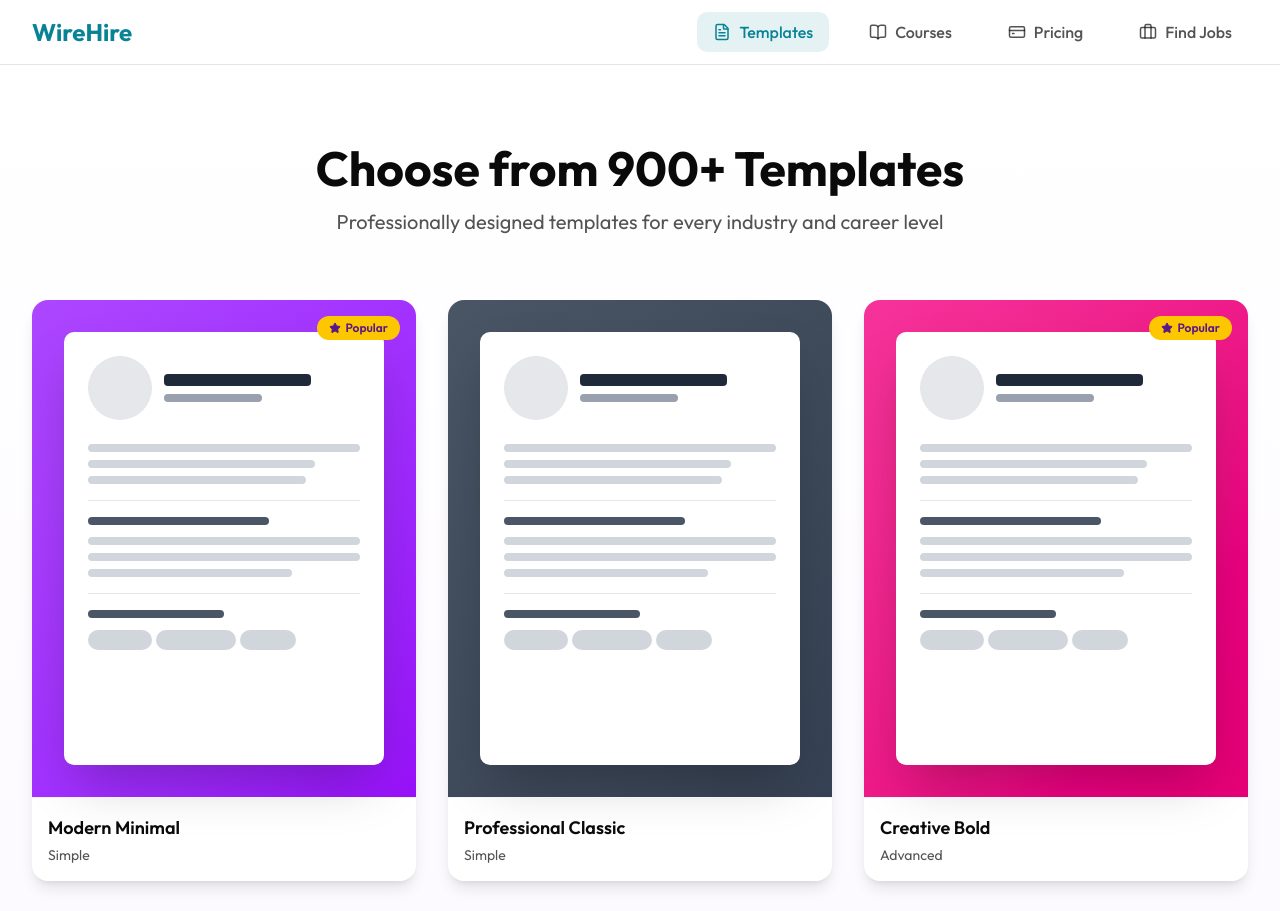
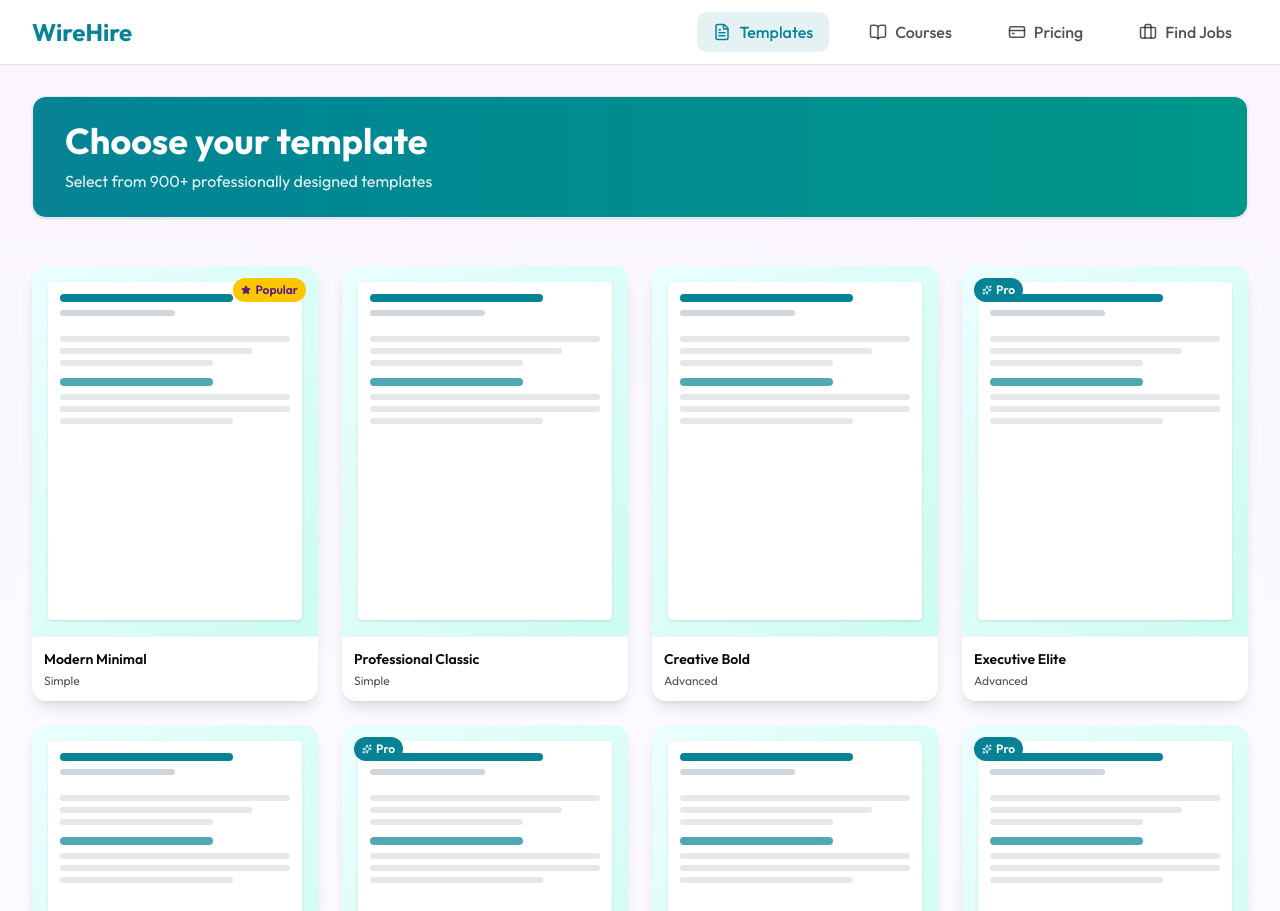
Before and after one commit to emibrahaj/swe302-resumecoverlettergen, a Next.js app in the folder frontend/: page /templates/all in a window 1280 px wide. Shown: the top 911 px of the page. Built offline with nearby package versions, Linux system fonts and the light colour scheme.

Commit message:
This reverts commit dbe3799d
Took 1 hour 21 minutes

```diff
--- a/frontend/src/components/figma/TemplatesShowcase.tsx
+++ b/frontend/src/components/figma/TemplatesShowcase.tsx
@@ -1,93 +1,177 @@
 "use client";
-import {ArrowLeft, Star} from 'lucide-react';
+
+import { Sparkles, Star } from "lucide-react";
+
+interface Template {
+  id: string;
+  name: string;
+  category: "simple" | "advanced";
+  preview: string;
+  isPremium: boolean;
+  popular?: boolean;
+}
 
 interface TemplatesShowcaseProps {
-    onSelectTemplate: (templateId: string) => void;
+  onSelectTemplate: (templateId: string) => void;
 }
 
-//TODO show ALL templates in a more organized way
+const templates: Template[] = [
+  {
+    id: "1",
+    name: "Modern Minimal",
+    category: "simple",
+    preview: "modern",
+    isPremium: false,
+    popular: true,
+  },
+  {
+    id: "2",
+    name: "Professional Classic",
+    category: "simple",
+    preview: "classic",
+    isPremium: false,
+  },
+  {
+    id: "3",
+    name: "Creative Bold",
+    category: "advanced",
+    preview: "creative",
+    isPremium: false,
+  },
+  {
+    id: "4",
+    name: "Executive Elite",
+    category: "advanced",
+    preview: "executive",
+    isPremium: true,
+  },
+  {
+    id: "5",
+    name: "Tech Innovator",
+    category: "advanced",
+    preview: "tech",
+    isPremium: false,
+  },
+  {
+    id: "6",
+    name: "Designer Portfolio",
+    category: "advanced",
+    preview: "designer",
+    isPremium: true,
+  },
+  {
+    id: "7",
+    name: "Academic Scholar",
+    category: "simple",
+    preview: "academic",
+    isPremium: false,
+  },
+  {
+    id: "8",
+    name: "Startup Founder",
+    category: "advanced",
+    preview: "startup",
+    isPremium: true,
+  },
+  {
+    id: "9",
+    name: "Minimalist Pro",
+    category: "simple",
+    preview: "minimal",
+    isPremium: false,
+  },
+  {
+    id: "10",
+    name: "Bold Statement",
+    category: "advanced",
+    preview: "bold",
+    isPremium: true,
+  },
+];
 
-export function TemplatesShowcase({onSelectTemplate}: TemplatesShowcaseProps) {
-    const templates = [{
-        id: 1, name: 'Modern Minimal', category: 'Simple', popular: true, color: 'from-purple-500 to-purple-600'
-    }, {
-        id: 2, name: 'Professional Classic', category: 'Simple', popular: false, color: 'from-gray-600 to-gray-700'
-    }, {
-        id: 3, name: 'Creative Bold', category: 'Advanced', popular: true, color: 'from-pink-500 to-pink-600'
-    }, {
-        id: 4, name: 'Executive Elite', category: 'Premium', popular: false, color: 'from-indigo-600 to-purple-700'
-    }, {
-        id: 5, name: 'Tech Innovator', category: 'Advanced', popular: false, color: 'from-blue-500 to-blue-600'
-    }, {
-        id: 6, name: 'Designer Portfolio', category: 'Premium', popular: true, color: 'bg-[#088395]'
-    }];
+export function TemplatesShowcase({ onSelectTemplate }: TemplatesShowcaseProps) {
+  return (
+    <section
+      id="templates"
+      className="min-h-screen bg-gradient-to-b from-purple-50 to-white py-8 px-4 sm:px-6 lg:px-8"
+    >
+      <div className="max-w-7xl mx-auto">
+        <div className="mb-12">
+          <div className="bg-white rounded-xl shadow-sm border border-gray-200 overflow-hidden">
+            <div className="bg-gradient-to-r from-[#088395] to-teal-600 px-8 py-6">
+              <h1 className="text-3xl md:text-4xl font-bold text-white mb-2">
+                Choose your template
+              </h1>
+              <p className="text-white/90">
+                Select from 900+ professionally designed templates
+              </p>
+            </div>
+          </div>
+        </div>
 
-    return (<section id="templates" className="py-20 px-4 sm:px-6 lg:px-8 bg-gradient-to-b from-white to-purple-50">
-            <div className="max-w-7xl mx-auto">
-                <div className="text-center mb-16">
-                    <h2 className="text-4xl md:text-5xl font-bold mb-4">
-                        Choose from 900+ Templates
-                    </h2>
-                    <p className="text-xl text-foreground/70 max-w-2xl mx-auto">
-                        Professionally designed templates for every industry and career level
-                    </p>
+        <div className="grid grid-cols-1 sm:grid-cols-2 lg:grid-cols-4 gap-6">
+          {templates.map((template) => (
+            <div
+              key={template.id}
+              onClick={() => onSelectTemplate(template.id)}
+              className="group relative bg-white rounded-xl shadow-lg overflow-hidden cursor-pointer hover:shadow-2xl transition-all"
+            >
+              {template.popular && (
+                <div className="absolute top-3 right-3 z-10 px-2 py-1 bg-yellow-400 text-purple-900 rounded-full flex items-center gap-1">
+                  <Star size={10} fill="currentColor" />
+                  <span className="text-xs font-semibold">Popular</span>
                 </div>
+              )}
 
-                <div className="grid md:grid-cols-2 lg:grid-cols-3 gap-8 mb-12">
-                    {templates.map((template) => (//ff
-                        <div
-                            key={template.id}
-                            onClick={() => onSelectTemplate(String(template.id))}
-                            className="group relative bg-white rounded-2xl shadow-lg overflow-hidden hover:shadow-2xl transition-all cursor-pointer"
-                        >
-                            {template.popular && (<div
-                                    className="absolute top-4 right-4 z-10 px-3 py-1 bg-yellow-400 text-purple-900 rounded-full flex items-center gap-1">
-                                    <Star size={12} fill="currentColor"/>
-                                    <span className="text-xs font-semibold">Popular</span>
-                                </div>)}
+              {template.isPremium && (
+                <div className="absolute top-3 left-3 z-10 px-2 py-1 bg-[#088395] text-white rounded-full flex items-center gap-1">
+                  <Sparkles size={10} />
+                  <span className="text-xs font-semibold">Pro</span>
+                </div>
+              )}
 
-                            <div className={`aspect-[8.5/11] bg-gradient-to-br ${template.color} p-8`}>
-                                <div className="h-full bg-white rounded-lg shadow-2xl p-6 space-y-4">
-                                    <div className="flex items-center gap-3 mb-6">
-                                        <div className="w-16 h-16 bg-gray-200 rounded-full"></div>
-                                        <div className="flex-1 space-y-2">
-                                            <div className="h-3 bg-gray-800 rounded w-3/4"></div>
-                                            <div className="h-2 bg-gray-400 rounded w-1/2"></div>
-                                        </div>
-                                    </div>
+              <div className="aspect-[8.5/11] bg-gradient-to-br from-cyan-50 to-teal-100 p-4">
+                <div className="h-full bg-white rounded shadow-sm p-3 space-y-2">
+                  <div className="h-2 bg-[#088395] rounded w-3/4"></div>
+                  <div className="h-1.5 bg-gray-300 rounded w-1/2"></div>
 
-                                    <div className="space-y-2">
-                                        <div className="h-2 bg-gray-300 rounded w-full"></div>
-                                        <div className="h-2 bg-gray-300 rounded w-5/6"></div>
-                                        <div className="h-2 bg-gray-300 rounded w-4/5"></div>
-                                    </div>
+                  <div className="pt-3 space-y-1.5">
+                    <div className="h-1.5 bg-gray-200 rounded w-full"></div>
+                    <div className="h-1.5 bg-gray-200 rounded w-5/6"></div>
+                    <div className="h-1.5 bg-gray-200 rounded w-4/6"></div>
+                  </div>
 
-                                    <div className="pt-4 border-t border-gray-200">
-                                        <div className="h-2 bg-gray-600 rounded w-2/3 mb-3"></div>
-                                        <div className="space-y-2">
-                                            <div className="h-2 bg-gray-300 rounded w-full"></div>
-                                            <div className="h-2 bg-gray-300 rounded w-full"></div>
-                                            <div className="h-2 bg-gray-300 rounded w-3/4"></div>
-                                        </div>
-                                    </div>
+                  <div className="h-2 bg-[#088395]/70 rounded w-2/3 mt-3"></div>
 
-                                    <div className="pt-4 border-t border-gray-200">
-                                        <div className="h-2 bg-gray-600 rounded w-1/2 mb-3"></div>
-                                        <div className="flex flex-wrap gap-1">
-                                            <div className="h-5 w-16 bg-gray-300 rounded-full"></div>
-                                            <div className="h-5 w-20 bg-gray-300 rounded-full"></div>
-                                            <div className="h-5 w-14 bg-gray-300 rounded-full"></div>
-                                        </div>
-                                    </div>
-                                </div>
-                            </div>
+                  <div className="space-y-1.5">
+                    <div className="h-1.5 bg-gray-200 rounded w-full"></div>
+                    <div className="h-1.5 bg-gray-200 rounded w-full"></div>
+                    <div className="h-1.5 bg-gray-200 rounded w-3/4"></div>
+                  </div>
+                </div>
+              </div>
 
-                            <div className="p-4 border-t border-gray-100">
-                                <h3 className="font-semibold mb-1">{template.name}</h3>
-                                <p className="text-sm text-foreground/70">{template.category}</p>
-                            </div>
-                        </div>))}
-                </div>
+              <div className="p-3 border-t border-gray-100">
+                <h3 className="font-semibold text-sm mb-1">
+                  {template.name}
+                </h3>
+                <p className="text-xs text-foreground/70 capitalize">
+                  {template.category}
+                </p>
+              </div>
+
+              <div className="absolute inset-0 bg-gradient-to-t from-[#088395]/90 to-teal-600/90 opacity-0 group-hover:opacity-100 transition-opacity flex items-center justify-center">
+                <button
+                  type="button"
+                  className="px-4 py-2 bg-white text-[#088395] rounded-lg font-semibold text-sm"
+                >
+                  Use This Template
+                </button>
+              </div>
             </div>
-        </section>);
+          ))}
+        </div>
+      </div>
+    </section>
+  );
 }
```
